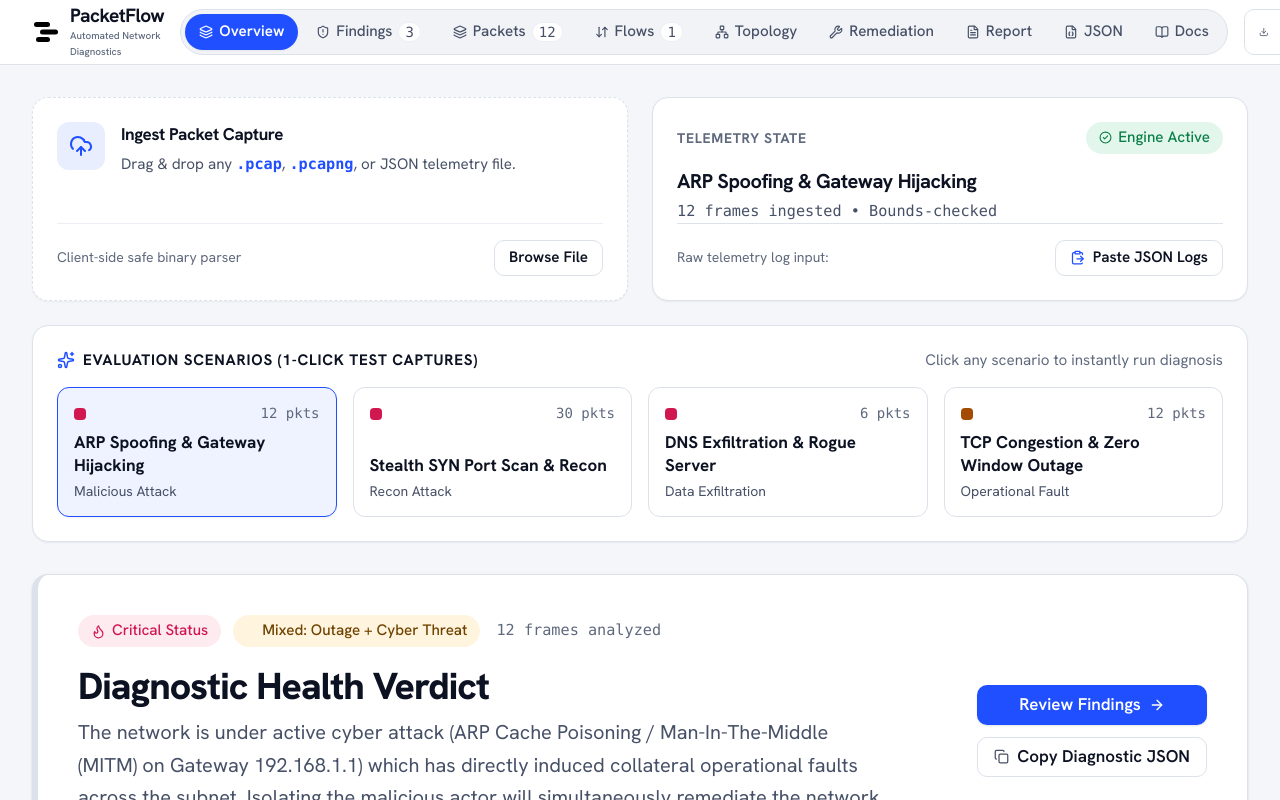
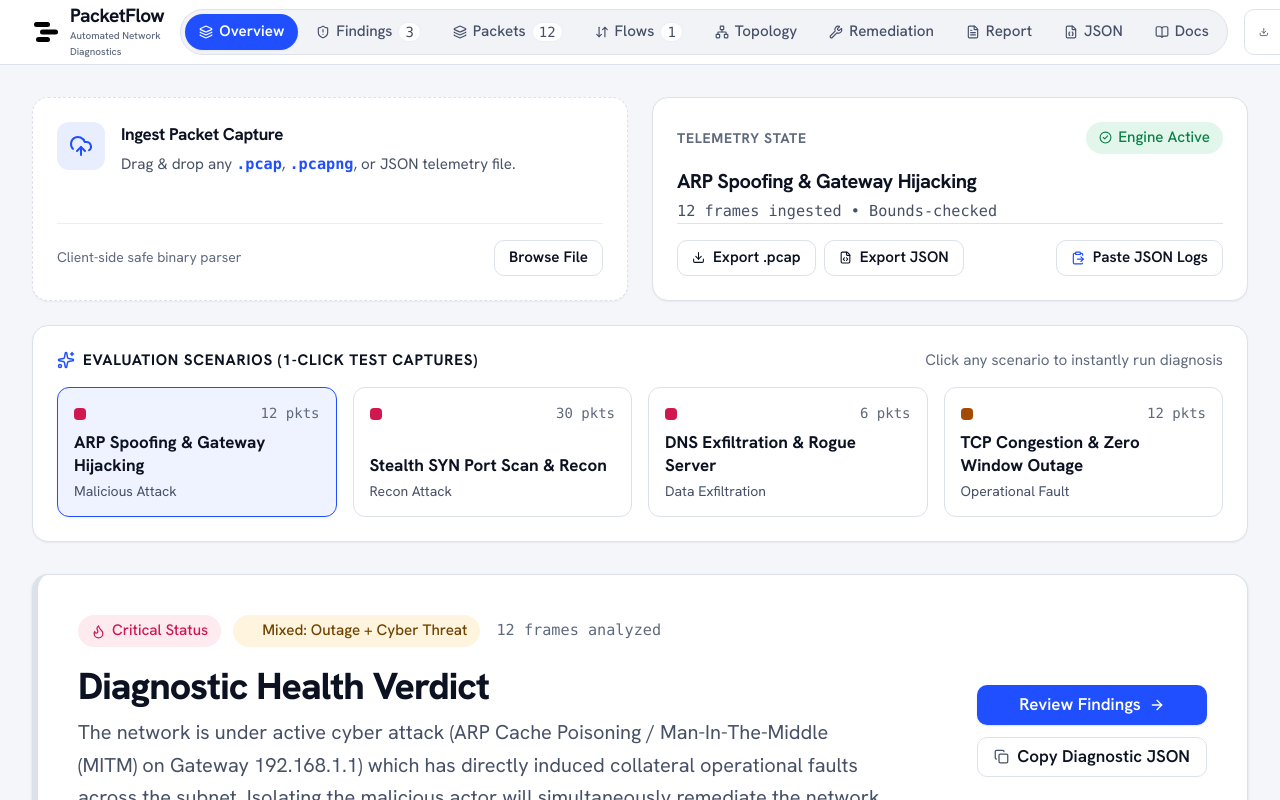
Before and after one commit to Rohiit-RS/PacketFlow, a Next.js app: page / in a window 1280 px wide. Shown: the top 800 px of the page. Built offline with nearby package versions, Linux system fonts and the light colour scheme.

Commit message:
feat(export): add 1-click PCAP binary and JSON telemetry file download

```diff
--- a/components/IngestionZone.tsx
+++ b/components/IngestionZone.tsx
@@ -8,10 +8,12 @@ import {
   ClipboardPaste,
   CheckCircle2,
   Layers,
+  Download,
 } from "lucide-react";
 import { Button, Chip, Panel, Swatch, cn } from "./ui";
 import { SAMPLE_SCENARIOS } from "@/lib/samples/sampleData";
 import { useCapture } from "@/lib/context/CaptureContext";
+import { synthesizePcapBinary } from "@/lib/engine/pcapWriter";
 import { toast } from "sonner";
 
 export function IngestionZone() {
@@ -76,6 +78,42 @@ export function IngestionZone() {
       setPasteContent("");
     } catch (err) {
       toast.error(`Parsing error: ${err instanceof Error ? err.message : String(err)}`);
+    }
+  };
+
+  const handleDownloadPcap = () => {
+    try {
+      const pcapBytes = synthesizePcapBinary(analysisResult.packets);
+      const blob = new Blob([pcapBytes as BlobPart], { type: "application/vnd.tcpdump.pcap" });
+      const url = URL.createObjectURL(blob);
+      const a = document.createElement("a");
+      a.href = url;
+      a.download = `${currentCaptureName.replace(/\.[^/.]+$/, "")}.pcap`;
+      document.body.appendChild(a);
+      a.click();
+      a.remove();
+      URL.revokeObjectURL(url);
+      toast.success("Downloaded Wireshark-compatible .pcap capture!");
+    } catch (err) {
+      toast.error("Failed to generate .pcap file.");
+    }
+  };
+
+  const handleDownloadJson = () => {
+    try {
+      const jsonStr = JSON.stringify(analysisResult.packets, null, 2);
+      const blob = new Blob([jsonStr], { type: "application/json" });
+      const url = URL.createObjectURL(blob);
+      const a = document.createElement("a");
+      a.href = url;
+      a.download = `${currentCaptureName.replace(/\.[^/.]+$/, "")}_telemetry.json`;
+      document.body.appendChild(a);
+      a.click();
+      a.remove();
+      URL.revokeObjectURL(url);
+      toast.success("Downloaded JSON telemetry capture file!");
+    } catch (err) {
+      toast.error("Failed to generate JSON file.");
     }
   };
 
@@ -148,14 +186,34 @@ export function IngestionZone() {
             </p>
           </div>
 
-          <div className="pt-4 border-t border-rule flex items-center justify-between gap-3">
-            <span className="text-xs text-ink-3">Raw telemetry log input:</span>
+          <div className="pt-4 border-t border-rule flex flex-wrap items-center justify-between gap-2.5">
+            <div className="flex items-center gap-2">
+              <Button
+                variant="outline"
+                size="sm"
+                onClick={handleDownloadPcap}
+                title="Download this capture as a binary .pcap file to open in Wireshark"
+              >
+                <Download size={13} />
+                <span>Export .pcap</span>
+              </Button>
+              <Button
+                variant="outline"
+                size="sm"
+                onClick={handleDownloadJson}
+                title="Download this capture as JSON telemetry"
+              >
+                <FileCode size={13} />
+                <span>Export JSON</span>
+              </Button>
+            </div>
+
             <Button
               variant="secondary"
               size="sm"
               onClick={() => setPasteModalOpen(true)}
             >
-              <ClipboardPaste size={15} className="text-brand" />
+              <ClipboardPaste size={14} className="text-brand" />
               <span>Paste JSON Logs</span>
             </Button>
           </div>
```
